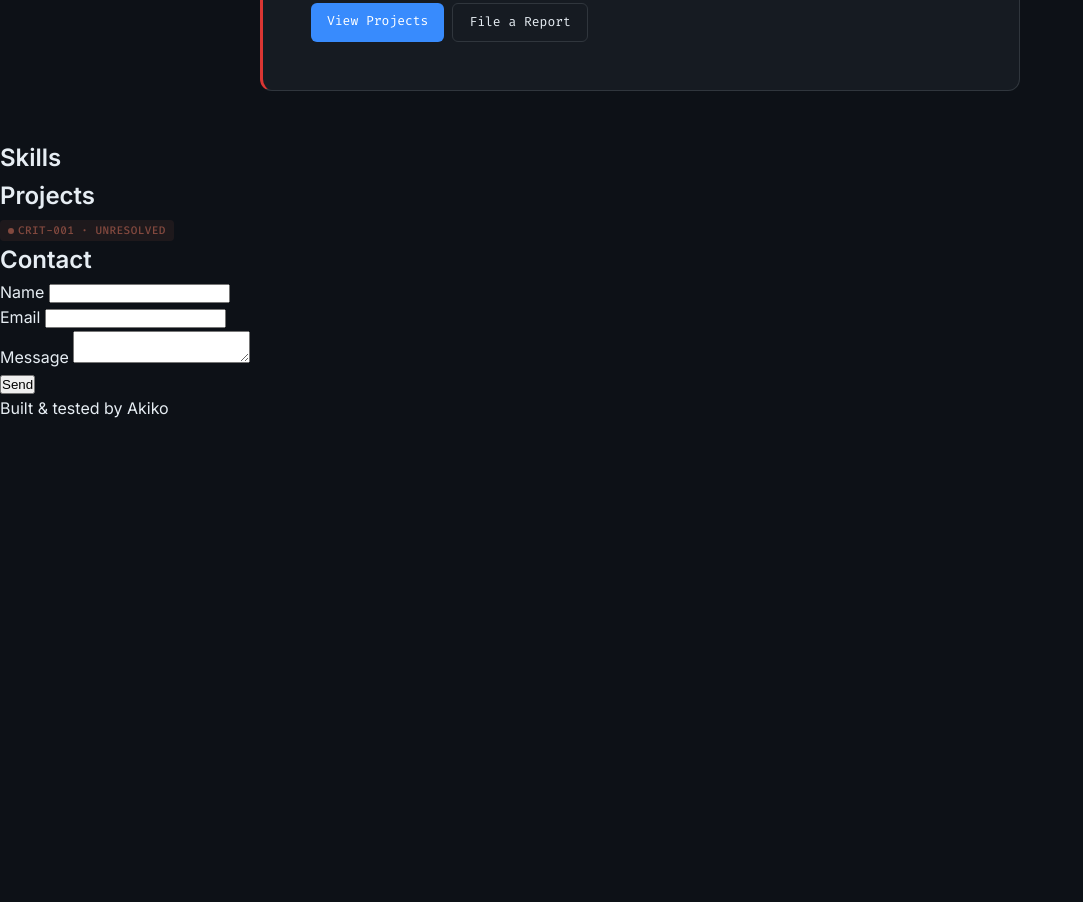
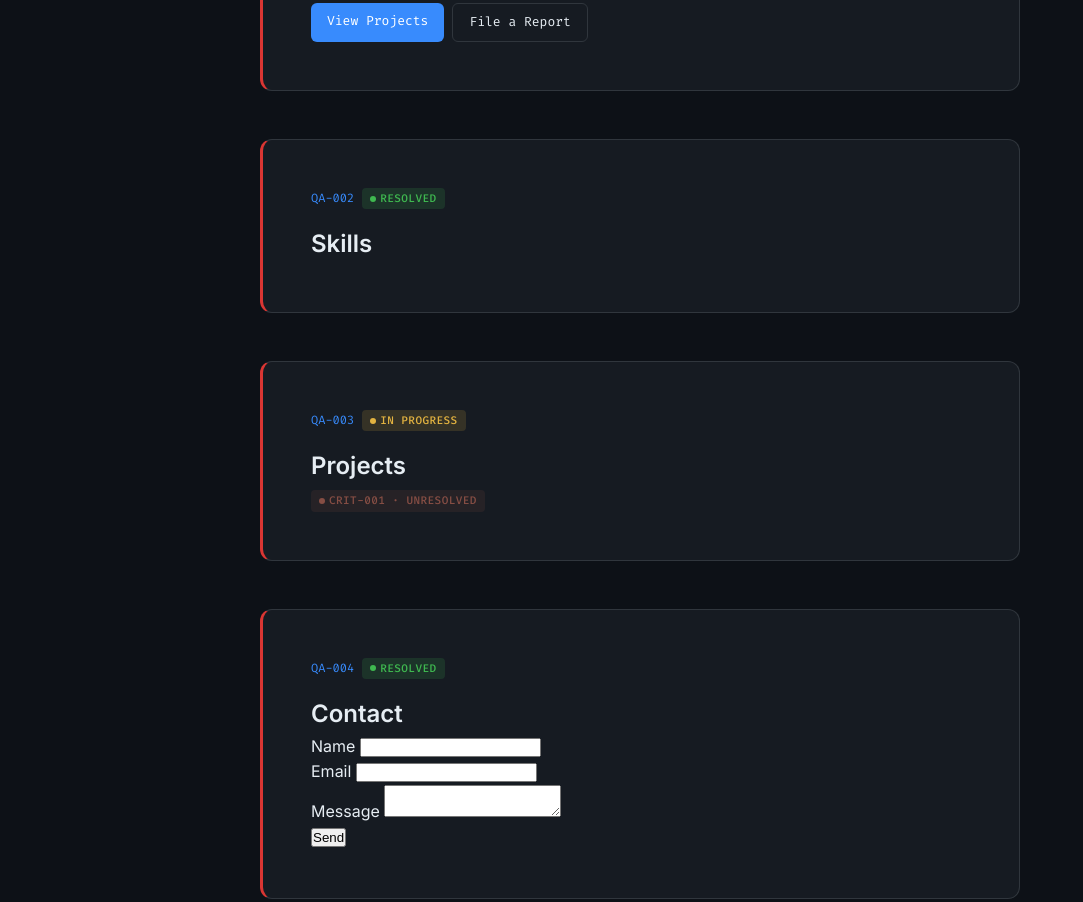
Before and after one commit to uhhkiko/qa-portfolio-akiko, a website with bundled scripts: page src/index.html in a window 1280 px wide. Shown: the part 373-1275 px from the top of the page, without its empty margins (0-1083 px from the left). Before the commit the page ends 800 px from the top, so only its background shows below. Built offline with nearby package versions, Linux system fonts and the light colour scheme.

Commit message:
add section classes

```diff
--- a/src/css/hero.css
+++ b/src/css/hero.css
@@ -1,4 +1,4 @@
-#hero {
+.ticket-section {
     max-width: 760px;
     margin: var(--space-xl) auto;
     padding: var(--space-xl);
--- a/src/index.html
+++ b/src/index.html
@@ -34,7 +34,7 @@
       </header>
 <main>
 
-    <section id="hero">
+    <section id="about" class="ticket-section">
         <div class="ticket-header">
           <span class="ticket-id">QA-001</span>
           <span class="badge status-open">Open</span>
@@ -60,20 +60,33 @@
           <a href="#projects" class="btn btn-primary">View Projects</a>
           <a href="#contact" class="btn btn-secondary">File a Report</a>
         </div>
-      </section>
-
-    <section id="skills">
-        <h2>Skills</h2>
     </section>
 
-    <section id="projects">
+    <section id="skills" class="ticket-section">
+        <div class="ticket-header">
+          <span class="ticket-id">QA-002</span>
+          <span class="badge status-resolved">Resolved</span>
+        </div>
+        <h2>Skills</h2>
+        <!-- content -->
+    </section>
+
+    <section id="projects" class="ticket-section">
+        <div class="ticket-header">
+            <span class="ticket-id">QA-003</span>
+            <span class="badge status-progress">In Progress</span>
+        </div>
         <h2>Projects</h2>
         <span class="badge status-critical easter-egg-trigger" id="easterEggTrigger">
             CRIT-001 · Unresolved
-          </span>
+        </span>
     </section>
 
-    <section id="contact">
+    <section id="contact" class="ticket-section">
+        <div class="ticket-header">
+            <span class="ticket-id">QA-004</span>
+            <span class="badge status-resolved">Resolved</span>
+        </div>
         <h2>Contact</h2>
         <form id="contact-form" novalidate>
             <label for="name">Name</label>
```
Also changed, not shown: 1 other file.
